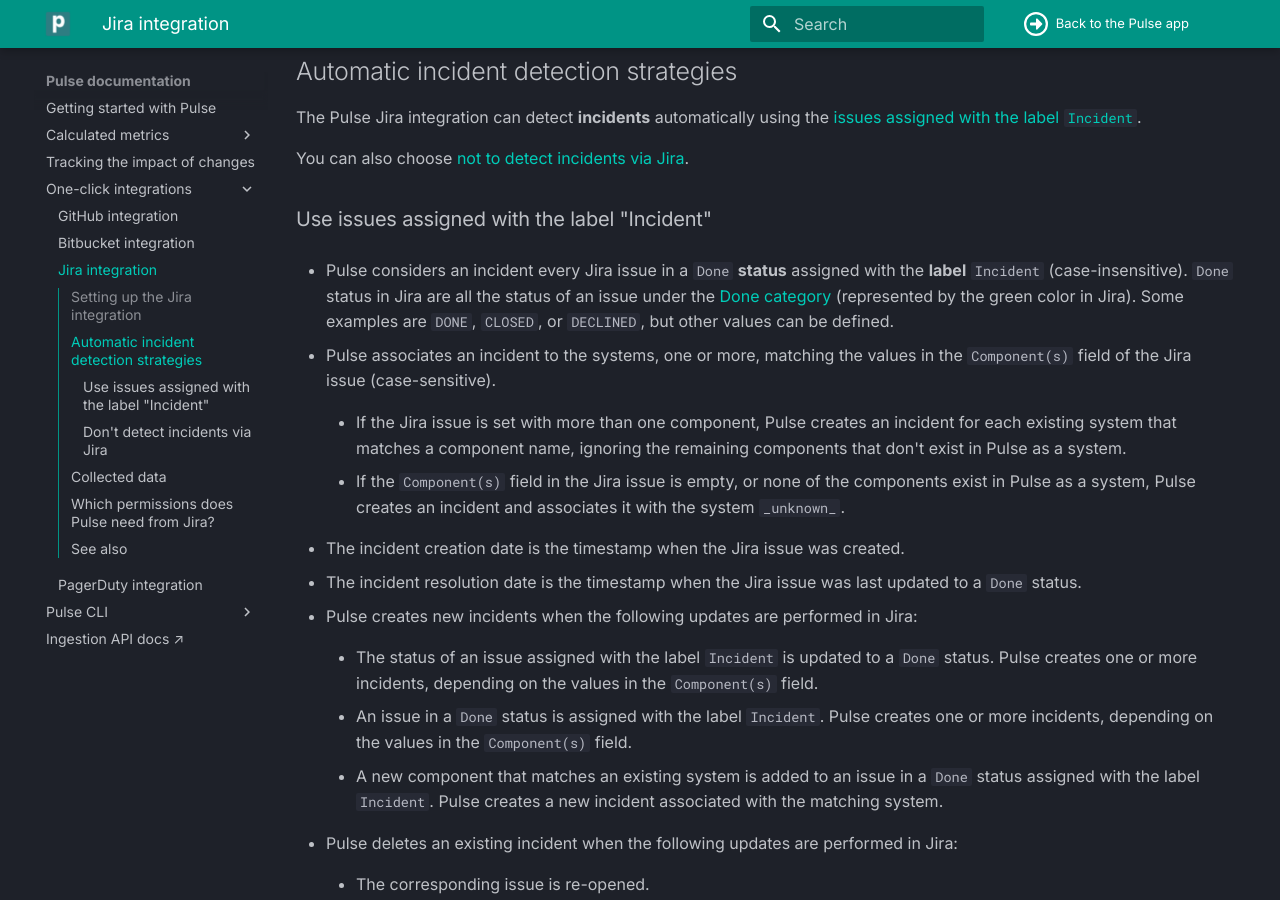
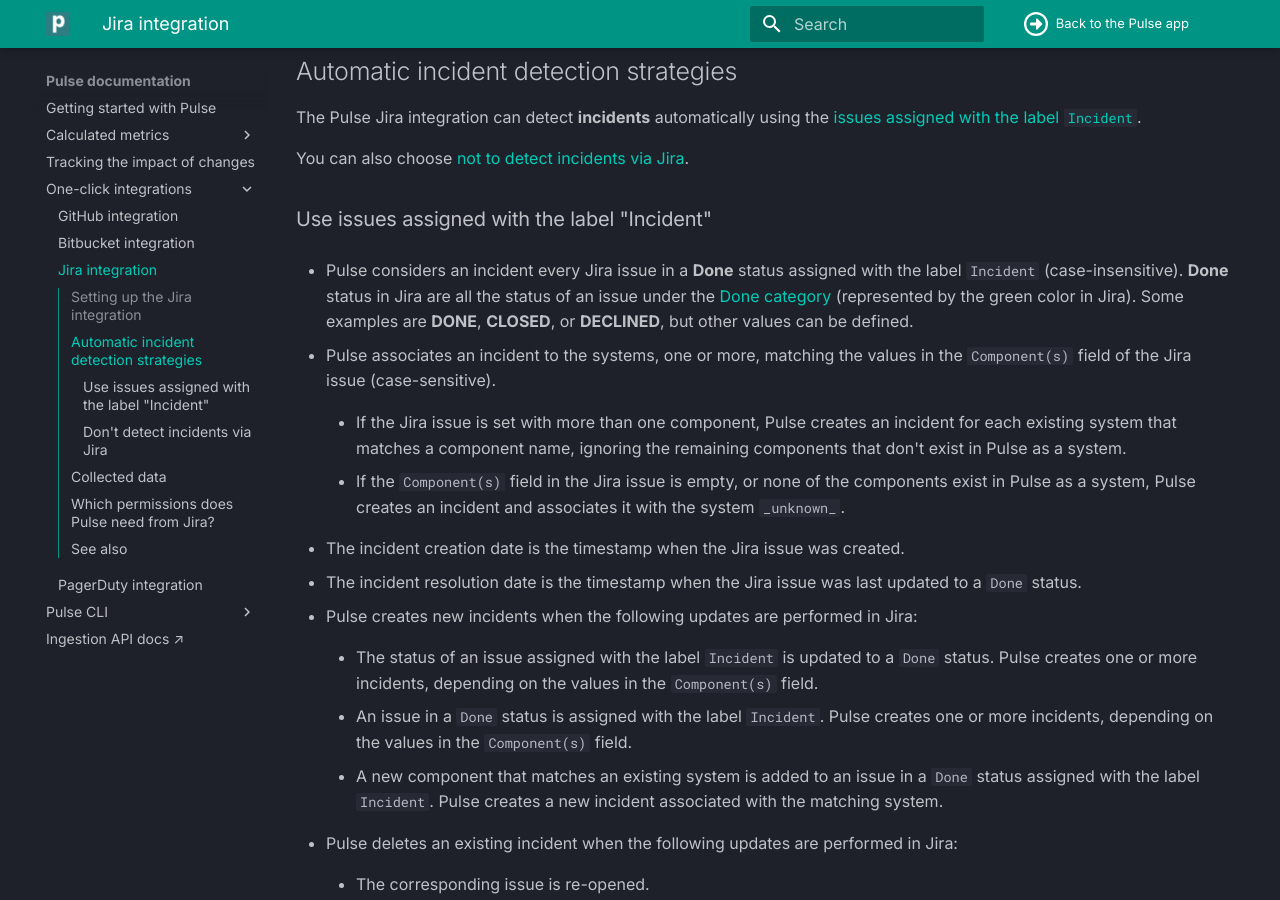
Before and after one commit to codacy/pulse-user-docs, an MkDocs documentation site: the page built from docs/one-click-integrations/jira-integration.md, in a window 1280 px wide and 900 px high, scrolled down 2847 px. Built offline with MkDocs 1.6.1 and Material for MkDocs 9.7.7, drawn with Linux system fonts in a browser that asks for light colours.

Commit message:
Update docs/one-click-integrations/jira-integration.md
Co-authored-by: Paulo Ribeiro <paulo.ribeiro@codacy.com>

```diff
--- a/docs/one-click-integrations/jira-integration.md
+++ b/docs/one-click-integrations/jira-integration.md
@@ -48,7 +48,7 @@
 
 ### Use issues assigned with the label "Incident" {: id="jira-incident-label"}
 
--   Pulse considers an incident every Jira issue in a `Done` **status** assigned with the **label** `Incident` (case-insensitive). `Done` status in Jira are all the status of an issue under the [Done category](https://support.atlassian.com/jira-work-management/docs/workflows-and-statuses-for-the-board/) (represented by the green color in Jira). Some examples are `DONE`, `CLOSED`, or `DECLINED`, but other values can be defined.
+-   Pulse considers an incident every Jira issue in a **Done** status assigned with the label `Incident` (case-insensitive). **Done** status in Jira are all the status of an issue under the [Done category](https://support.atlassian.com/jira-work-management/docs/workflows-and-statuses-for-the-board/) (represented by the green color in Jira). Some examples are **DONE**, **CLOSED**, or **DECLINED**, but other values can be defined.
 
 -   Pulse associates an incident to the systems, one or more, matching the values in the `Component(s)` field of the Jira issue (case-sensitive).
 
```
